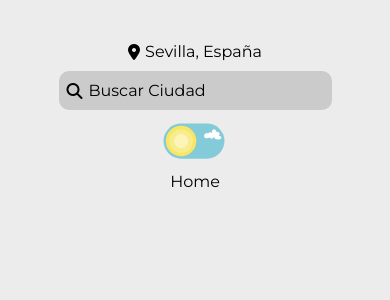
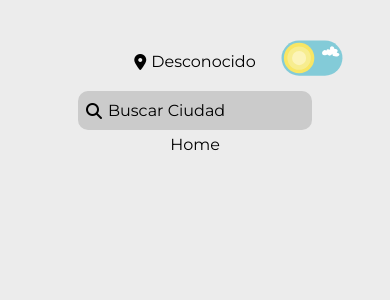
Before and after one commit to jesuseliasalba/Proyecto11_React_Basics, a React (Vite) app: page / in a window 390 px wide. Shown: the top 300 px of the page. Built offline with nearby package versions, Linux system fonts and the light colour scheme; no server answers.

Commit message:
GeoLocation update and theme button responsive fixes

```diff
--- a/src/components/createInput/createInput.css
+++ b/src/components/createInput/createInput.css
@@ -28,6 +28,6 @@
 
 @media (max-width: 750px) {
   .input-group {
-    width: 70svw;
+    width: 60svw;
   }
 }
--- a/src/components/header/header.css
+++ b/src/components/header/header.css
@@ -1,17 +1,24 @@
 header {
   justify-content: space-around !important;
   padding: var(--jea-padding-xs);
+  padding-top: var(--jea-padding-s);
   position: relative;
 }
 
 .divCity {
   gap: var(--jea-gap-s);
+  padding-bottom: 10px;
 }
 
 @media (max-width: 750px) {
   header.displayFlex-row {
     flex-direction: column;
     gap: var(--jea-gap-m);
-    padding-top: var(--jea-padding-s);
+    padding-top: var(--jea-padding-m);
+  }
+  header.displayFlex-row > label {
+    position: absolute !important;
+    top: 5px;
+    right: 10px;
   }
 }
--- a/src/components/header/header.jsx
+++ b/src/components/header/header.jsx
@@ -5,16 +5,21 @@ import CreateInput from '../createInput/createInput'
 
 const Header = () => {
 
-  const [city, setCity] = useState("Sevilla, España")
+  const [city, setCity] = useState("Desconocido")
 
-  // useEffect(() => {
-  //   navigator.geolocation.getCurrentPosition((position) => {
-  //     fetch(`https://us1.locationiq.com/v1/reverse?lat=${position.coords.latitude}&lon=${position.coords.longitude}&format=json&key=pk.e65df5358c57261e3f376d4caf32a11b`,{method: 'GET', headers: {accept: 'application/json'}})
-  //     .then(res => res.json())
-  //     .then(res => setCity(`${res.address.city}, ${res.address.country}`))
-  //     .catch(err => console.error('error:' + err));
-  //     })
-  // }, [])
+  useEffect(() => {
+    navigator.geolocation.getCurrentPosition((position) => {
+      fetch(`https://us1.locationiq.com/v1/reverse?lat=${position.coords.latitude}&lon=${position.coords.longitude}&format=json&key=pk.e65df5358c57261e3f376d4caf32a11b`,{method: 'GET', headers: {accept: 'application/json'}})
+      .then(res => res.json())
+      .then(res => setCity(`${res.address.city}, ${res.address.country}`))
+      .catch(err => console.error('error:' + err));
+      },() => {
+        fetch('https://api.ipdata.co/?api-key=298683c76a6c6bee1a5970f2e90d478413ba4c45b55d28c87093b610', {headers: {'Accept':'application/json'}})
+        .then(res => res.json())
+        .then(res => setCity(`${res.city}, ${res.country_name}`))
+        .catch(err => console.error(err))
+      } )
+  }, [])
 
   return (
 
@@ -25,7 +30,6 @@ const Header = () => {
       </div>
       <CreateInput onChange={() => {}} placeholder={`Buscar Ciudad`} i={<i className="fa-solid fa-magnifying-glass"></i>} />
       <SwitchDarkLight />
-
     </header>
 
   )
--- a/src/main.jsx
+++ b/src/main.jsx
@@ -4,9 +4,11 @@ import App from './App.jsx'
 import './index.css'
 import { BrowserRouter, Route, Routes } from 'react-router-dom'
 
+
 import Home from "./pages/home/home.jsx"
 import notFound from "./pages/notFound/notFound.jsx"
 import { ThemeProvider } from './context/ThemeContext.jsx'
+
 
 createRoot(document.getElementById('root')).render(
   <StrictMode>
```
Also changed, not shown: vite.config.js.timestamp-1725564305301-8d369e32fdbe2.mjs (added, +13 -0 lines), vite.config.js.timestamp-1725564741676-375b2200fb1fd.mjs (added, +13 -0 lines), 1 other file (tests, documents, lock files or other folders).
